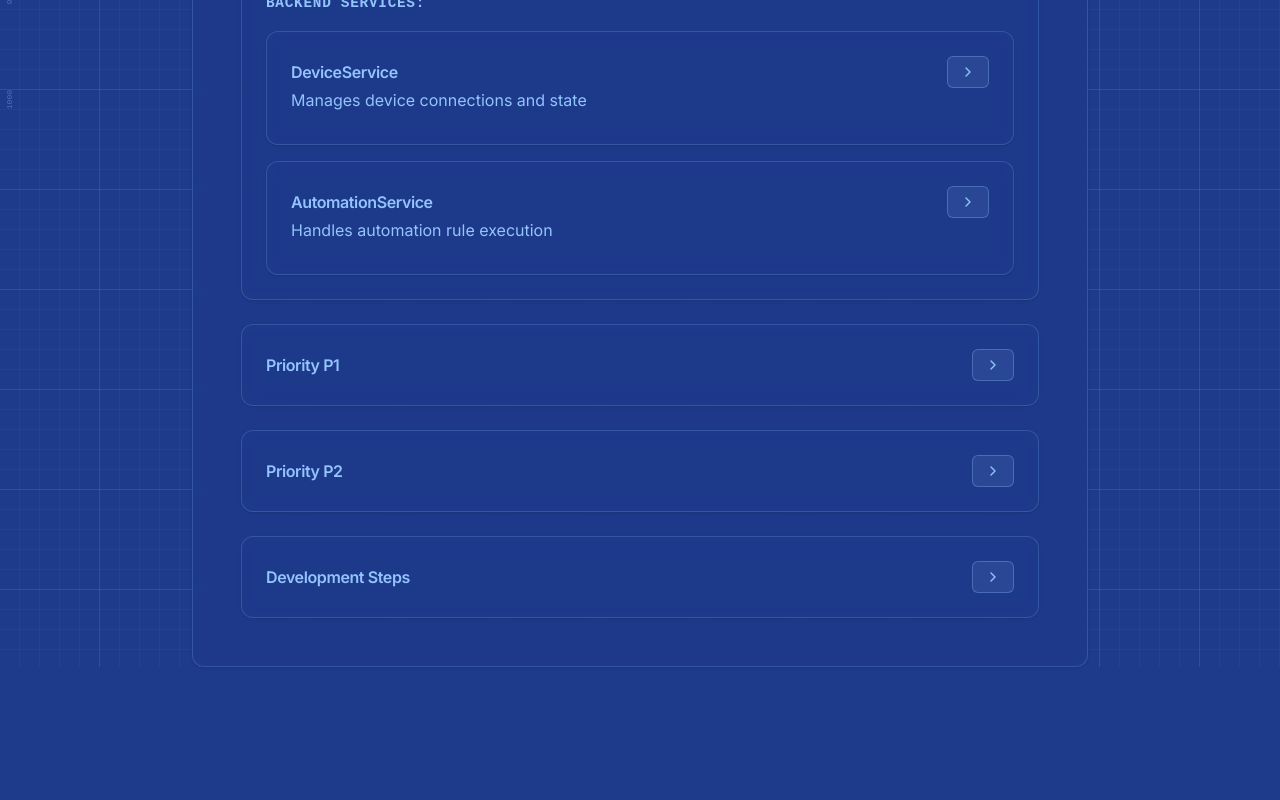
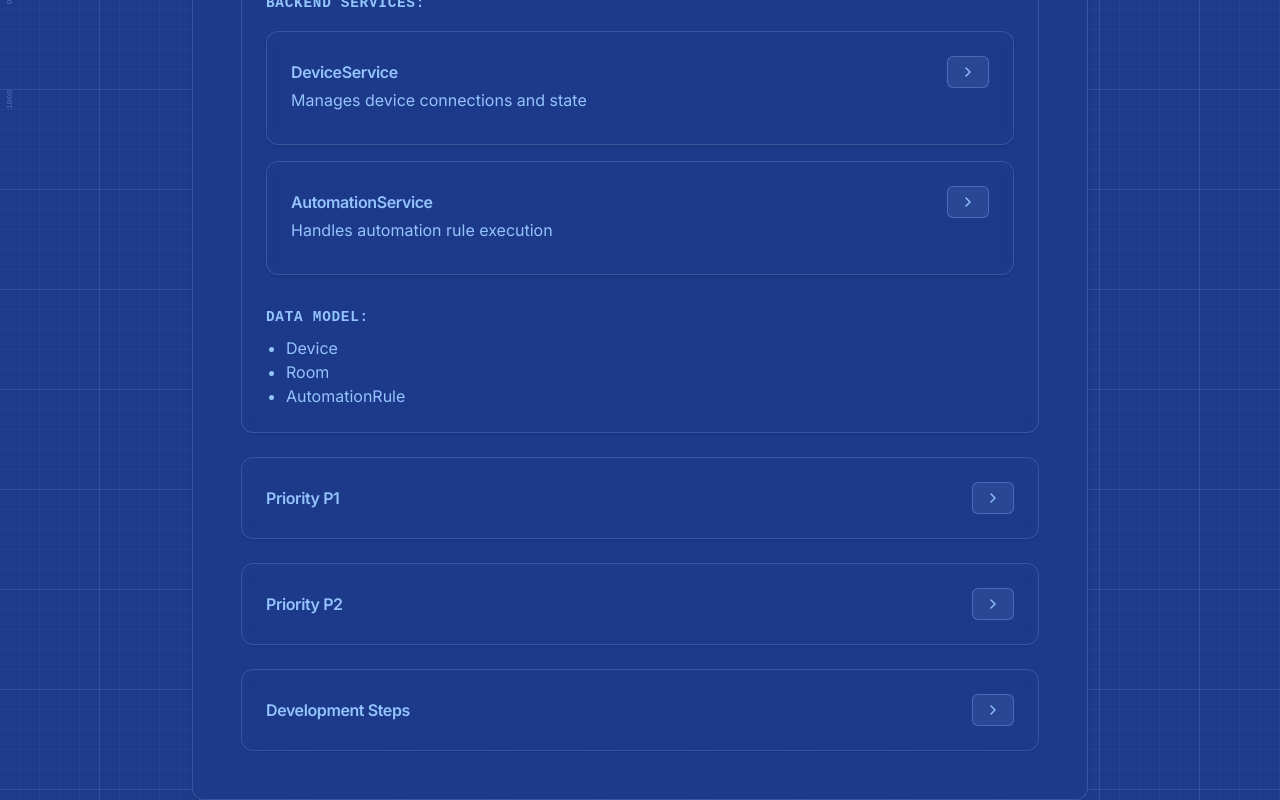
Before and after one commit to theMillenniumFalcon/codearchitect, a Next.js app: page / in a window 1280 px wide. Shown: the part 910-1710 px from the top of the page. Before the commit the page ends 1577 px from the top, so only its background shows below. Built offline with nearby package versions, Linux system fonts and the light colour scheme.

Commit message:
added data model

```diff
--- a/src/components/idea-breakdown.tsx
+++ b/src/components/idea-breakdown.tsx
@@ -78,7 +78,7 @@ export const IdeaBreakdown: React.FC<IdeaBreakdownProps> = ({ breakdown }) => {
                         </Button>
                     </CardTitle>
                 </CardHeader>
-                {expandedSections.includes('developmentSteps') && (
+                {expandedSections.includes("developmentSteps") && (
                     <CardContent>
                         {breakdown.developmentSteps.map((phase, index) => (
                             <div key={index} className="mb-4 mt-6">
--- a/src/components/priority-level/index.tsx
+++ b/src/components/priority-level/index.tsx
@@ -73,6 +73,18 @@ export const PriorityLevel: React.FC<PriorityLevelProps> = ({
                     )) || (
                         <p className="blueprint-text">No backend services for this priority level.</p>
                     )}
+                    <div className="mt-4">
+                        <h4 className="blueprint-subheading mb-2 mt-8">Data Model:</h4>
+                        {breakdown.priorities[priority]?.backend?.dataModel?.length > 0 ? (
+                            <ul className="list-disc pl-5 blueprint-text">
+                                {breakdown.priorities[priority].backend.dataModel.map((item, index) => (
+                                    <li key={index}>{item}</li>
+                                ))}
+                            </ul>
+                        ) : (
+                            <p className="blueprint-text">No data model defined for this priority level.</p>
+                        )}
+                    </div>
                 </CardContent>
             )}
         </Card>
```
Also changed, not shown: src/constants/index.ts (+9 -9 lines).
